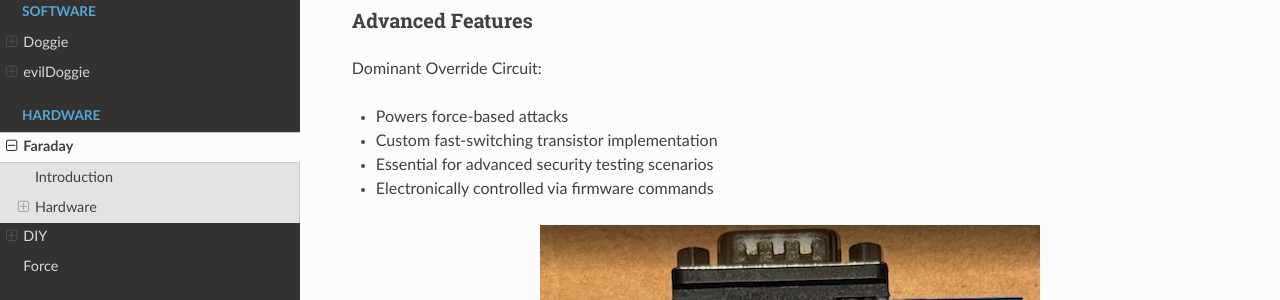
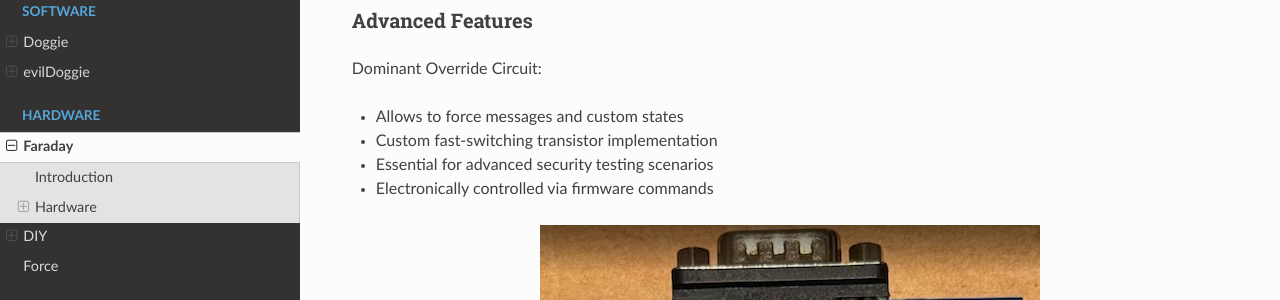
Before and after one commit to infobyte/doggie, an MkDocs documentation site: the page built from docs/hardware/faraday.md, in a window 1280 px wide and 900 px high, scrolled down 1604 px. Shown: the part 151-451 px from the top of the window. Built offline with MkDocs 1.6.1, drawn with Linux system fonts in a browser that asks for light colours; nearby versions of some CDN libraries.

Commit message:
[docs] Faraday board minor fix

```diff
--- a/docs/hardware/faraday.md
+++ b/docs/hardware/faraday.md
@@ -46,7 +46,7 @@ Power Source Selection:
 
 Dominant Override Circuit:
 
-- Powers force-based attacks
+- Allows to force messages and custom states
 - Custom fast-switching transistor implementation
 - Essential for advanced security testing scenarios
 - Electronically controlled via firmware commands
```
